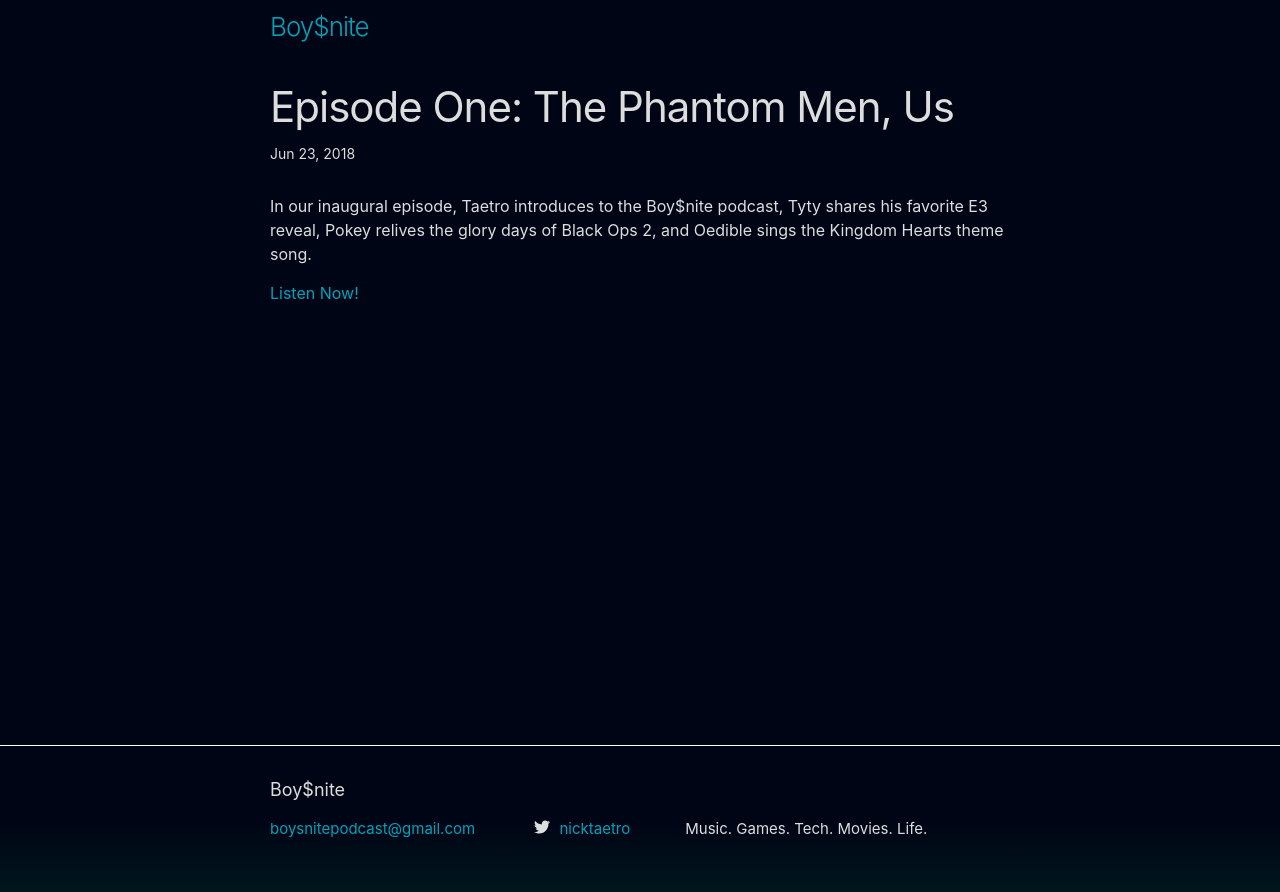
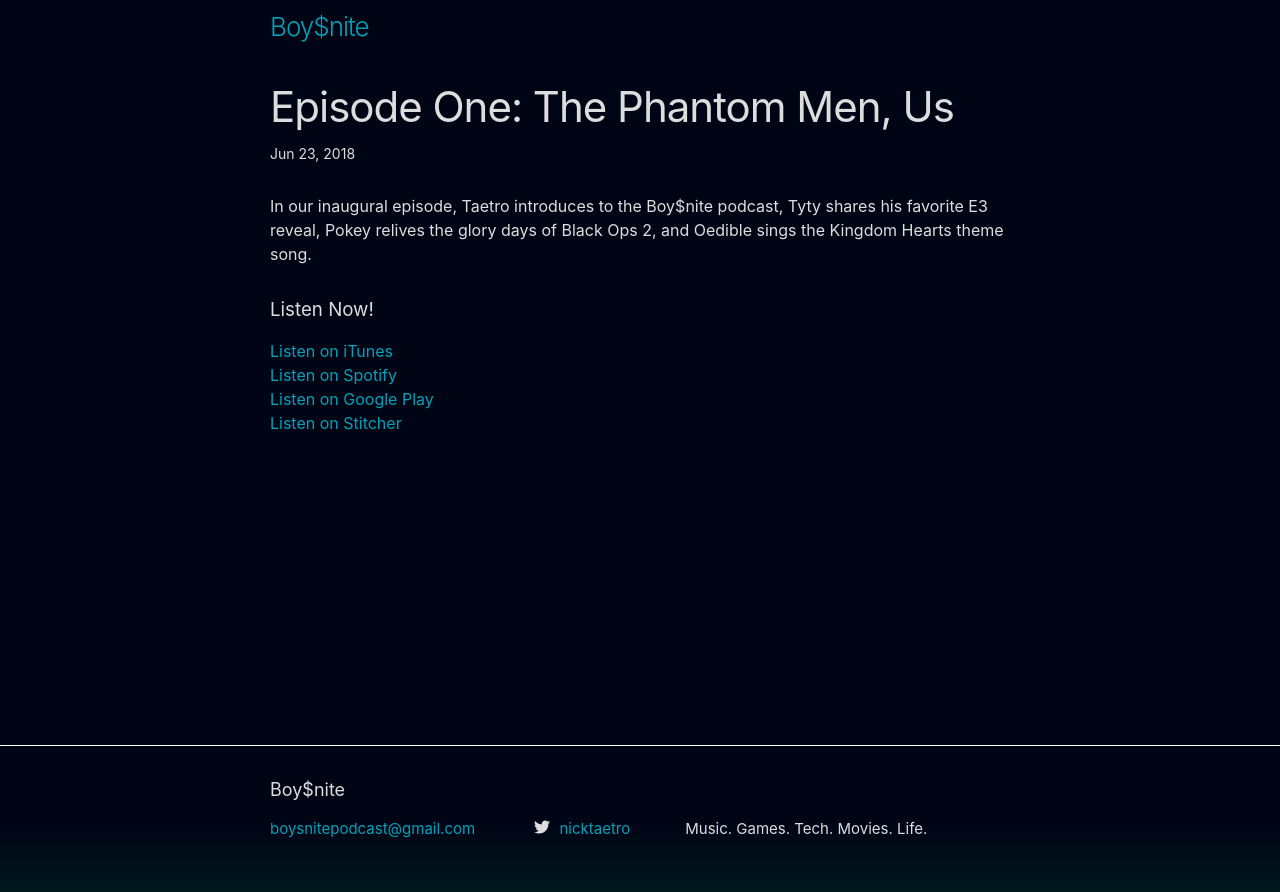
Before and after one commit to theronpatrick/boysnite, a Jekyll site: the page built from _posts/2018-06-23-episode-one.md, in a window 1280 px wide. Shown: the top 892 px of the page. Built offline with Jekyll 4.4.1, drawn with Linux system fonts in a browser that asks for light colours.

Commit message:
add in mutie, add in other podcast links

```diff
--- a/_layouts/post.html
+++ b/_layouts/post.html
@@ -19,6 +19,14 @@ layout: default-posts
     {{ content }}
   </div>
 
+  <div class="post-links">
+    <h3>Listen Now!</h3>
+    <a href="https://itunes.apple.com/us/podcast/boy%24nite/id1412711987?mt=2&uo=4" target="_blank">Listen on iTunes</a>
+    <a href="https://open.spotify.com/show/06LEUAHupYfeaIwHwmV0rw" target="_blank">Listen on Spotify</a>
+    <a href="https://www.google.com/podcasts?feed=aHR0cHM6Ly9hbmNob3IuZm0vcy81MTFkNWI0L3BvZGNhc3QvcnNz" target="_blank">Listen on Google Play</a>
+    <a href="https://www.stitcher.com/podcast/anchor-podcasts/boynite" target="_blank">Listen on Stitcher</a>
+  </div>
+
   {%- if site.disqus.shortname -%}
     {%- include disqus_comments.html -%}
   {%- endif -%}
--- a/_sass/custom/styles.scss
+++ b/_sass/custom/styles.scss
@@ -2,8 +2,20 @@
   display: flex;
   align-items: center;
 
-  img, .bio {
+  img {
+    flex: 1;
+    width: 45%;
+    margin-right: 5%;
+  }
+
+  .bio {
     flex: 1;
     width: 50%;
   }
 }
+
+.post-links {
+  a {
+    display: block;
+  }
+}
```
Also changed, not shown: _posts/2018-06-23-episode-one.md (+0 -4 lines), about.md (deleted, +0 -18 lines), index.md (+4 -0 lines), assets/bitmojis/mutie-transparent.png (added), assets/bitmojis/mutie.png (added).
